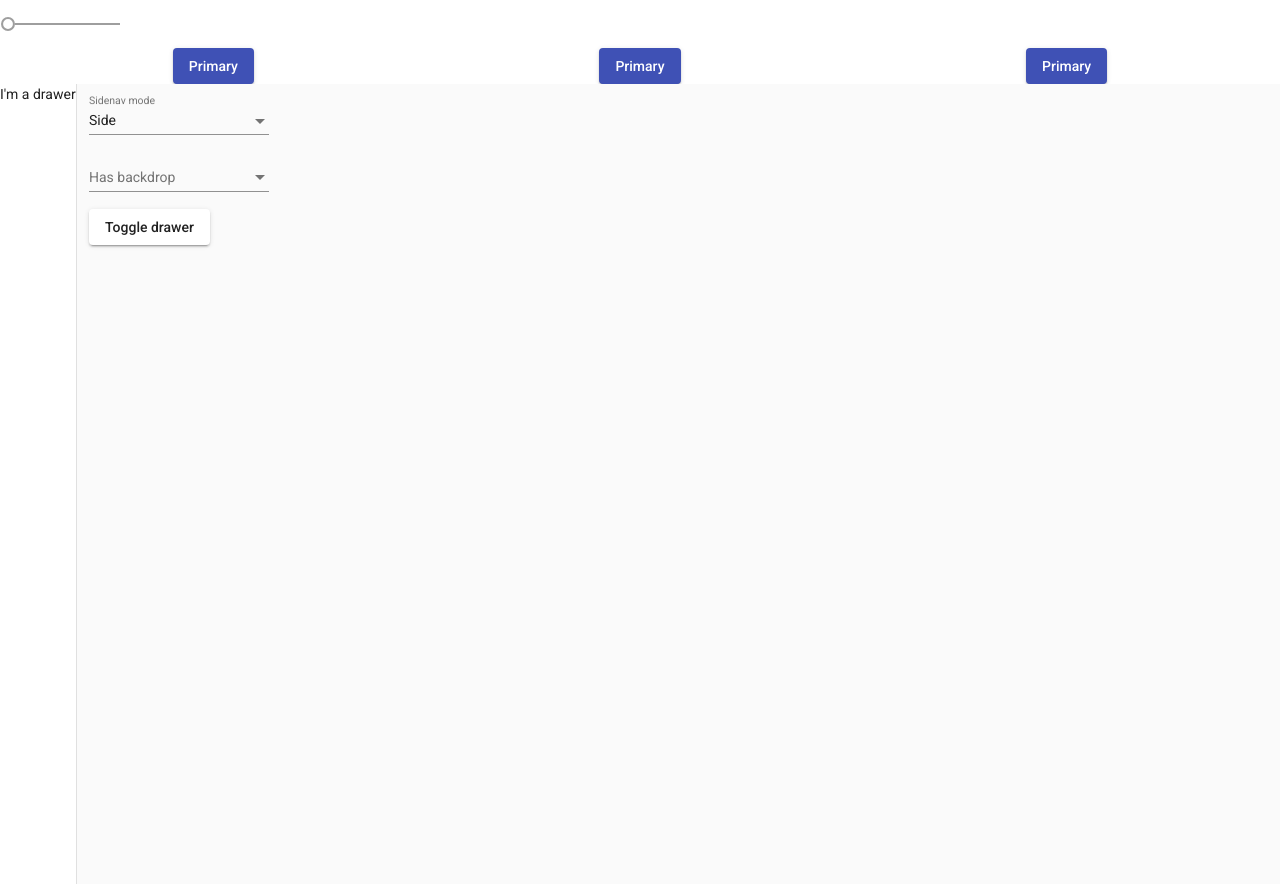
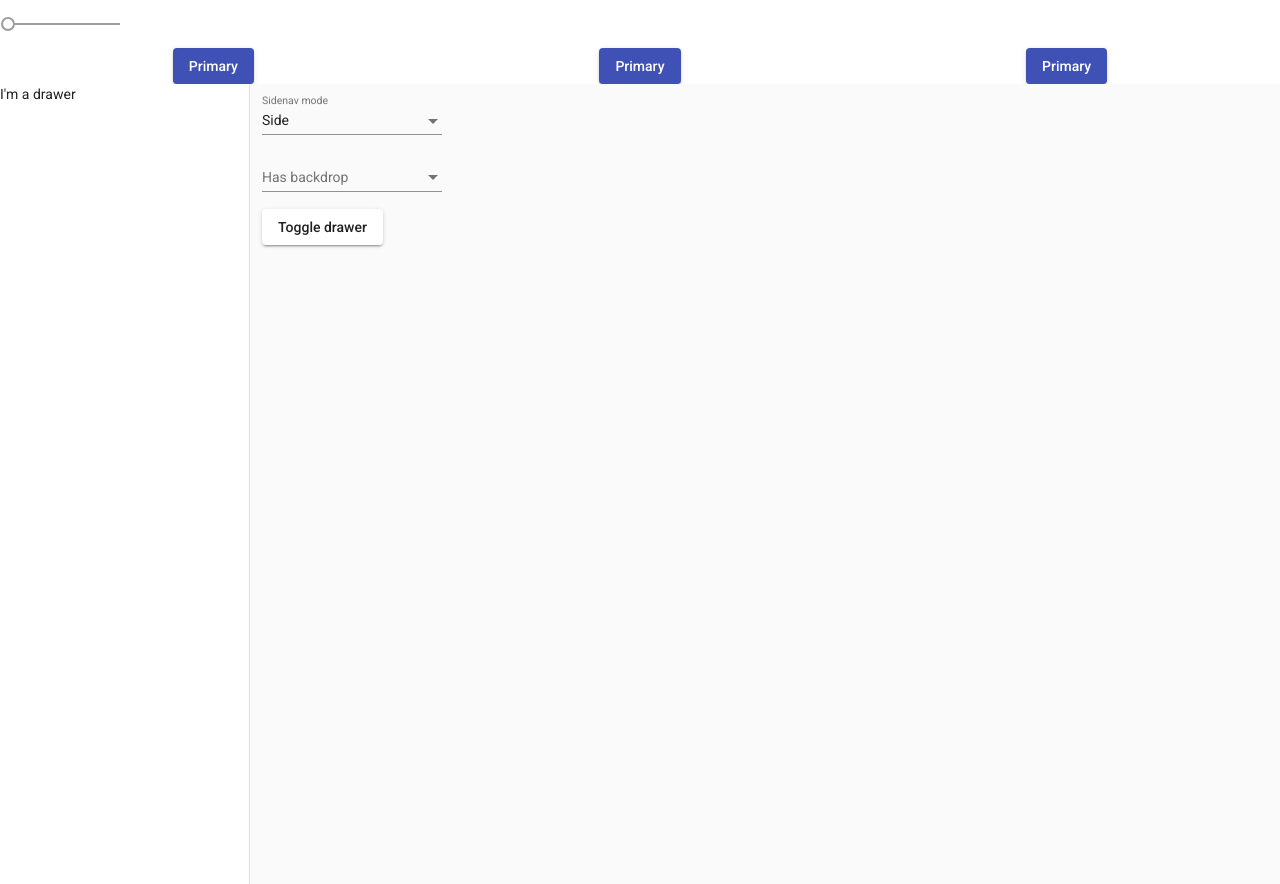
Before and after one commit to FoxGeoff/demo-library, an Angular app: page / in a window 1280 px wide. Both pictures are taken after a click on the button "Toggle drawer". Built offline with nearby package versions, Linux system fonts and the light colour scheme.

Commit message:
Change: mat-draw to mat-sidenav

```diff
--- a/src/app/dashboard/dashboard.component.css
+++ b/src/app/dashboard/dashboard.component.css
@@ -2,10 +2,13 @@
   height: 100%;
 }
 
-mat-drawer-content {
-  min-width: 250px;
+mat-sidenav-content {
   padding: 12px;
   display: flex;
   flex-direction: column;
   align-items: flex-start;
 }
+
+mat-sidenav {
+  width: 250px;
+}
--- a/src/app/dashboard/dashboard.component.html
+++ b/src/app/dashboard/dashboard.component.html
@@ -1,6 +1,6 @@
-<mat-drawer-container class="container" [hasBackdrop]="hasBackdrop.value">
-  <mat-drawer #drawer [mode]="mode.value">I'm a drawer</mat-drawer>
-  <mat-drawer-content>
+<mat-sidenav-container class="container" [hasBackdrop]="hasBackdrop.value">
+  <mat-sidenav #drawer [mode]="mode.value">I'm a drawer</mat-sidenav>
+  <mat-sidenav-content>
     <mat-form-field>
       <mat-label>Sidenav mode</mat-label>
       <mat-select #mode value="side">
@@ -18,5 +18,5 @@
       </mat-select>
     </mat-form-field>
     <button mat-raised-button (click)="drawer.toggle()">Toggle drawer</button>
-  </mat-drawer-content>
-</mat-drawer-container>
+  </mat-sidenav-content>
+</mat-sidenav-container>
```
